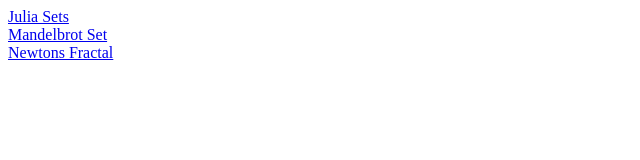
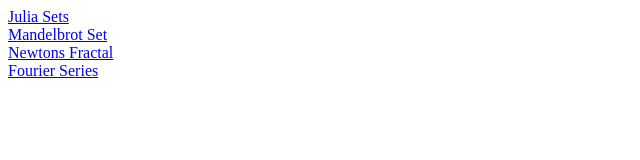
Before and after one commit to TrevorIslam/Math, a plain HTML site: page index.html in a window 1280 px wide. Shown: the whole page, without its empty margins (0-640 px from the left). Drawn offline with Linux system fonts and the light colour scheme.

Commit message:
Update index.html

```diff
--- a/index.html
+++ b/index.html
@@ -18,9 +18,9 @@
       <a href="https://trevorislam.github.io/NewtonsFractal">Newtons Fractal</a>
     </div>
 
-    <!-- <div class="">
+    <div class="">
       <a href="https://trevorislam.github.io/FourierSeries">Fourier Series</a>
-    </div> -->
+    </div>
 
   </body>
 </html>
```
